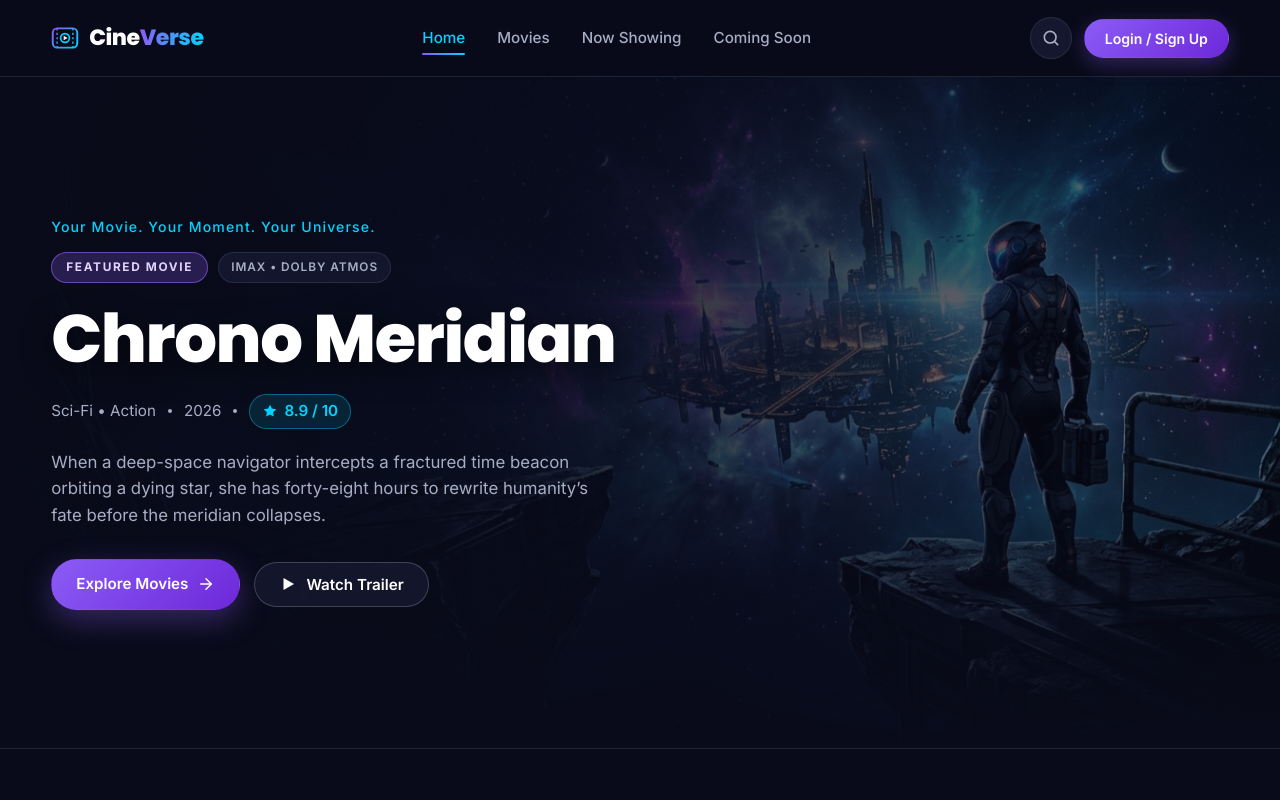
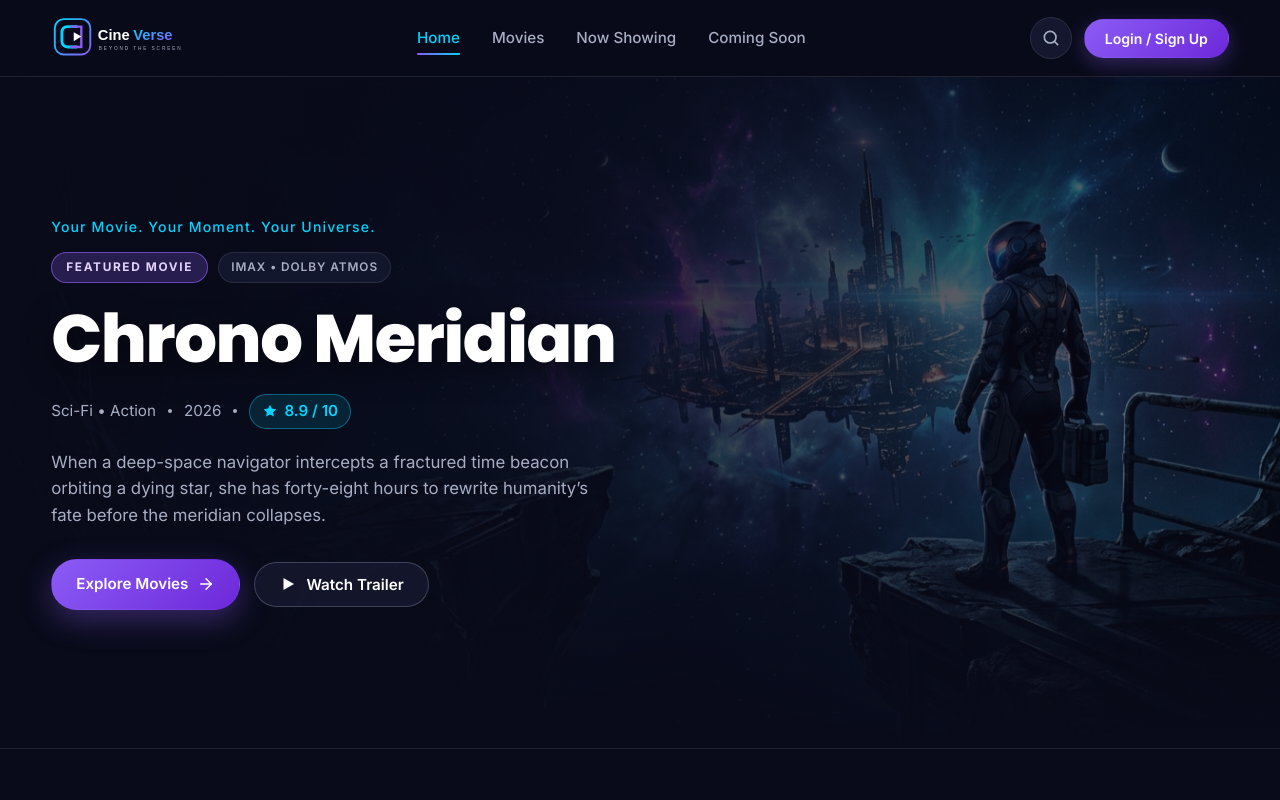
Before and after one commit to Zaigham-3021/A_GrpNo.3_CineVerse, a plain HTML site: page Homepage.html in a window 1280 px wide. Shown: the top 800 px of the page. Drawn offline with Linux system fonts and the light colour scheme.

Commit message:
CineVerse Logo added
Added the logo of our project in the html and css code

```diff
--- a/Homepage.css
+++ b/Homepage.css
@@ -243,25 +243,24 @@ h1, h2, h3, h4 {
 .brand-logo {
   display: inline-flex;
   align-items: center;
-  gap: 10px;
-  font-family: var(--font-heading);
-  font-size: 1.38rem;
-  font-weight: 800;
-  letter-spacing: -0.02em;
   flex-shrink: 0;
+  transition: transform var(--transition-fast), filter var(--transition-fast);
 }
 
-.brand-icon {
-  display: inline-flex;
-  align-items: center;
-  justify-content: center;
+.brand-logo:hover {
+  transform: translateY(-1px);
+  filter: drop-shadow(0 0 10px rgba(0, 212, 255, 0.35));
 }
 
-.brand-accent {
-  background: linear-gradient(90deg, var(--accent-purple), var(--accent-cyan));
-  -webkit-background-clip: text;
-  background-clip: text;
-  color: transparent;
+.brand-logo-img {
+  height: 52px;
+  width: auto;
+  aspect-ratio: 300 / 110;
+  object-fit: contain;
+}
+
+.footer-logo-img {
+  height: 58px;
 }
 
 .nav-links {
@@ -1319,6 +1318,10 @@ h1, h2, h3, h4 {
 
 /* Mobile & Compact Tablets */
 @media (max-width: 768px) {
+  .brand-logo-img {
+    height: 44px;
+  }
+
   .section {
     padding: 64px 0;
   }
--- a/Homepage.html
+++ b/Homepage.html
@@ -29,25 +29,9 @@
   ========================================================== -->
   <header class="site-header" id="site-header">
     <nav class="navbar container" aria-label="Primary Navigation">
-      <!-- CineVerse Logo with Film-Inspired SVG Icon -->
+      <!-- CineVerse Logo -->
       <a href="#home" class="brand-logo" aria-label="CineVerse Home">
-        <span class="brand-icon" aria-hidden="true">
-          <svg viewBox="0 0 32 32" width="28" height="28" fill="none">
-            <rect x="2" y="5" width="28" height="22" rx="5" stroke="url(#logoGrad)" stroke-width="2.2" />
-            <circle cx="16" cy="16" r="5" stroke="#00D4FF" stroke-width="2" />
-            <polygon points="14.5,13.5 19,16 14.5,18.5" fill="#FFFFFF" />
-            <line x1="7" y1="5" x2="7" y2="27" stroke="url(#logoGrad)" stroke-width="1.6" stroke-dasharray="2.5 2.5" />
-            <line x1="25" y1="5" x2="25" y2="27" stroke="url(#logoGrad)" stroke-width="1.6"
-              stroke-dasharray="2.5 2.5" />
-            <defs>
-              <linearGradient id="logoGrad" x1="2" y1="5" x2="30" y2="27" gradientUnits="userSpaceOnUse">
-                <stop stop-color="#8B5CF6" />
-                <stop offset="1" stop-color="#00D4FF" />
-              </linearGradient>
-            </defs>
-          </svg>
-        </span>
-        <span class="brand-text">Cine<span class="brand-accent">Verse</span></span>
+        <img src="images/CineVerse-Logo.svg" alt="CineVerse — Beyond the Screen" class="brand-logo-img" />
       </a>
 
       <!-- Primary Navigation Links -->
@@ -649,20 +633,7 @@
       <!-- Brand & Description -->
       <div class="footer-brand">
         <a href="#home" class="brand-logo" aria-label="CineVerse Back to Top">
-          <span class="brand-icon" aria-hidden="true">
-            <svg viewBox="0 0 32 32" width="26" height="26" fill="none">
-              <rect x="2" y="5" width="28" height="22" rx="5" stroke="url(#footerLogoGrad)" stroke-width="2.2" />
-              <circle cx="16" cy="16" r="5" stroke="#00D4FF" stroke-width="2" />
-              <polygon points="14.5,13.5 19,16 14.5,18.5" fill="#FFFFFF" />
-              <defs>
-                <linearGradient id="footerLogoGrad" x1="2" y1="5" x2="30" y2="27" gradientUnits="userSpaceOnUse">
-                  <stop stop-color="#8B5CF6" />
-                  <stop offset="1" stop-color="#00D4FF" />
-                </linearGradient>
-              </defs>
-            </svg>
-          </span>
-          <span class="brand-text">Cine<span class="brand-accent">Verse</span></span>
+          <img src="images/CineVerse-Logo.svg" alt="CineVerse — Beyond the Screen" class="brand-logo-img footer-logo-img" />
         </a>
         <p class="footer-tagline">Your Movie. Your Moment. Your Universe.</p>
         <p class="footer-description">
```
